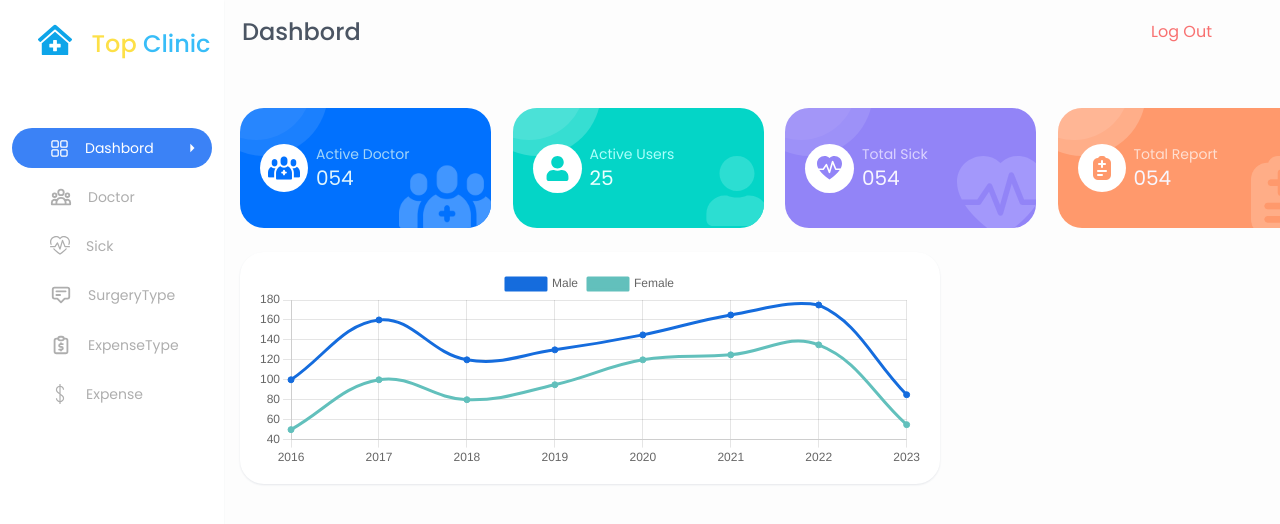
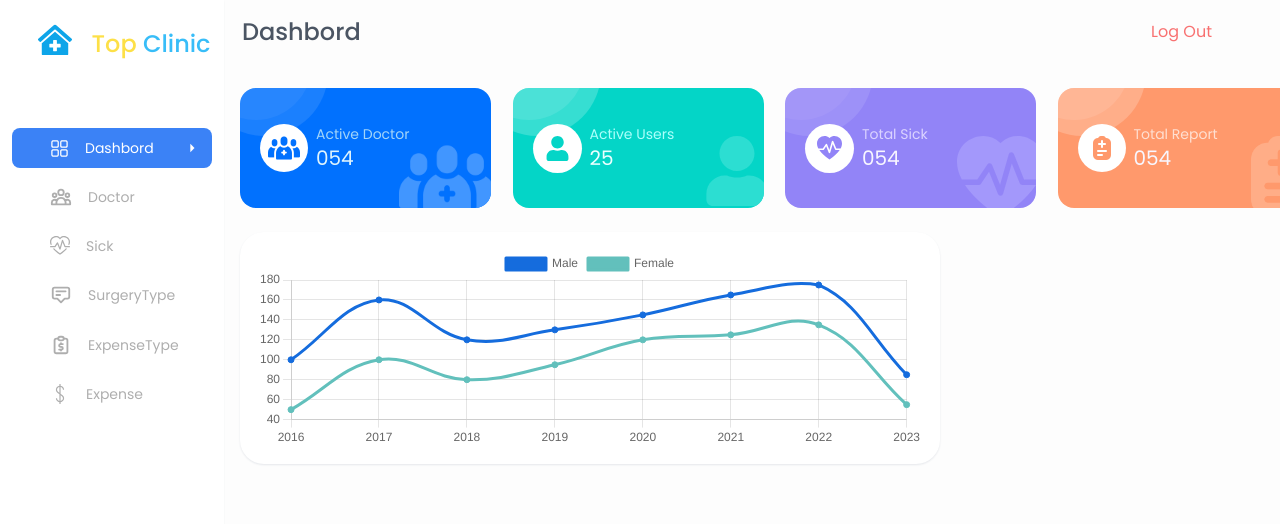
Before and after one commit to zora-997/clinic-management-system, a React (Create React App) app: page /dashbord in a window 1280 px wide. Shown: the top 524 px of the page. Built offline with nearby package versions, Linux system fonts and the light colour scheme; no server answers.

Commit message:
change box body rounded

```diff
--- a/src/components/layout/body/Body.js
+++ b/src/components/layout/body/Body.js
@@ -4,12 +4,13 @@ import CardOne from '../card/CardOne'
 
 const Body = () => {
     return (
-        <div className='body relative mt-10 left-60 right-0 w-[1090px]  select-none'>
-            < div className='flex flex-col w-[1090px] mt-7 ' >
+        <div className='body relative  left-60 right-0 w-[1090px]  select-none'>
+            < div className='flex flex-col w-[1090px] mt-5 ' >
                 <CardBody />
                 <CardOne />
                 {/* <img src={bottomImg} alt="no imgae" className='absolute top-72 w-full h-[300px] ' /> */}
             </div >
+
 
 
 
--- a/src/components/layout/card/CardBody.js
+++ b/src/components/layout/card/CardBody.js
@@ -16,7 +16,7 @@ const CardBody = () => {
         <div className='mt-1 grid grid-cols-4 w-full  '>
 
             <div style={{ backgroundColor: '#0171FE' }}
-                className='pl-5 rounded-3xl  w-[251px] h-[120px] flex items-center justify-start
+                className='pl-5 rounded-2xl  w-[251px] h-[120px] flex items-center justify-start
                 relative  py-3 overflow-hidden '>
                 <div className='bg-white rounded-full'>
                     {/* <FaUsers style={{ color: '#0171FE' }} size={25} className=" relative  transition-colors duration-500 ease-in-out" /> */}
@@ -40,7 +40,7 @@ const CardBody = () => {
 
             {/** card 3 */}
             <div style={{ backgroundColor: '#04D5C7' }}
-                className='  pl-5 rounded-3xl  w-[251px] h-[120px] flex items-center justify-start i
+                className='  pl-5 rounded-2xl  w-[251px] h-[120px] flex items-center justify-start i
                 relative py-3 overflow-hidden'>
                 <div className='bg-white rounded-full p-3'>
                     <FaUser style={{ color: '#04D5C7' }} size={25} className=" relative  transition-colors duration-500 ease-in-out" />
@@ -60,7 +60,7 @@ const CardBody = () => {
 
             {/** card 2 */}
             <div style={{ backgroundColor: '#9284F7' }}
-                className='  pl-5 rounded-3xl  w-[251px] h-[120px] flex items-center justify-start i
+                className='  pl-5 rounded-2xl  w-[251px] h-[120px] flex items-center justify-start i
                 relative py-3 overflow-hidden'>
                 <div className='bg-white rounded-full p-3'>
                     <BsFillHeartPulseFill style={{ color: '#9284F7' }} size={25} className=" relative  transition-colors duration-500 ease-in-out" />
@@ -82,7 +82,7 @@ const CardBody = () => {
 
             {/** card 4 */}
             <div style={{ backgroundColor: '#FF996C' }}
-                className='  pl-5 rounded-3xl  w-[251px] h-[120px] flex items-center justify-start i
+                className='  pl-5 rounded-2xl  w-[251px] h-[120px] flex items-center justify-start i
                 relative py-3 overflow-hidden'>
                 <div className='bg-white rounded-full p-3'>
                     <img src={report} alt="no doctor" />
--- a/src/components/layout/header/Header.js
+++ b/src/components/layout/header/Header.js
@@ -10,7 +10,7 @@ const Header = () => {
 
     return (
         // fixed bka headerka awaste
-        <div className=' flex justify-end w-full h-16  select-none'>
+        <div className=' flex justify-end w-full h-16 select-none'>
             <div className={`h-16  w-[83.6%] `}>
                 <div className={`flex pt-4 justify-between items-end `}>
                     <span className={`font-medium text-2xl text-gray-600 capitalize  ml-8`}> {location.pathname.slice(1)} </span>
@@ -25,7 +25,7 @@ const Header = () => {
 
                     {/** log out buuton */}
                     {location.pathname === "/dashbord" &&
-                        <Link to="/login" className="mr-12 relative rounded-xl px-5 py-1  overflow-hidden group text-red-400   hover:bg-gradient-to-r hover:from-red-300 hover:to-red-300 hover:text-white transition-colors  ease-in duration-300">
+                        <Link to="/login" className="mr-12 relative rounded-md px-5 py-1  overflow-hidden group text-red-400   hover:bg-gradient-to-r hover:from-red-300 hover:to-red-300 hover:text-white transition-colors  ease-in duration-300">
                             <span className="absolute right-0 w-14 h-36 -mt-12 transition-all duration-1000 transform translate-x-12 bg-white opacity-10 rotate-12 group-hover:-translate-x-40 ease"></span>
                             <span className="relative">Log Out</span>
                         </Link>
--- a/src/components/layout/modal/AddExpenseModal.js
+++ b/src/components/layout/modal/AddExpenseModal.js
@@ -46,14 +46,14 @@ const AddExpenseModal = ({ isAddVisible, onClose }) => {
                             <div className='w-1/3'>
                                 <label className='text-gray-500'>Amount</label>
                                 <input type="number" autoComplete="off"
-                                    onChange={(val) => set_new_expense_amount(val.target.value)} value={expense_amount} placeholder='0.00'
+                                    onChange={(val) => set_new_expense_amount(val.target.value)} value={expense_amount} placeholder='0.00' required
                                     className='w-full focus:ring-1 focus:outline-none rounded border mb-3 mt-2 p-2' />
                             </div>
                         </div>
 
                         <label className='text-gray-500'>Date</label>
                         <input type="date" autoComplete="off"
-                            onChange={(val) => set_new_expense_date(val.target.value)} value={expense_date} placeholder='date'
+                            onChange={(val) => set_new_expense_date(val.target.value)} value={expense_date} placeholder='date' required
                             className='w-full focus:ring-1 focus:outline-none rounded border mb-3 mt-2 p-2' />
 
                         <label className='text-gray-500'>Note</label>
--- a/src/page/home/sidebar/bottomSidebat/BottomSideBar.js
+++ b/src/page/home/sidebar/bottomSidebat/BottomSideBar.js
@@ -15,7 +15,7 @@ const BottomSideBar = () => {
     return (
         <div className="w-full font-body flex justify-center">
             <ul style={{ color: '#AEAEAE' }} className='mt-9 flex flex-col text-sm w-[200px] select-none'>
-                <li className={`hover:text-white  ${location.pathname === '/dashbord' && 'bg-blue-500 text-white'} group  hover:bg-blue-500  mb-2 cursor-pointer w-full p-2.5  rounded-full`} >
+                <li className={`hover:text-white  ${location.pathname === '/dashbord' && 'bg-blue-500 text-white'} group  hover:bg-blue-500  mb-2 cursor-pointer w-full p-2.5  rounded-lg`} >
                     <Link to="/dashbord" className="relative flex justify-start items-center w-full">
                         <RxDashboard size={19} className="mr-4 ml-7 " />
                         <span >Dashbord</span>
--- a/src/page/home/sidebar/bottomSidebat/DoctorList.js
+++ b/src/page/home/sidebar/bottomSidebat/DoctorList.js
@@ -8,7 +8,7 @@ const DoctorList = () => {
     const location = useLocation()
     return (
         <div className='w-full'>
-            <li className={`${location.pathname === '/doctor' && 'bg-blue-500 text-white'} mb-2 group cursor-pointer w-full items-center hover:text-white hover:bg-blue-500 duration-100 p-2.5 rounded-full `} >
+            <li className={`${location.pathname === '/doctor' && 'bg-blue-500 text-white'} mb-2 group cursor-pointer w-full items-center hover:text-white hover:bg-blue-500 duration-100 p-2.5 rounded-lg `} >
                 <Link to="/doctor" className="relative flex justify-start items-center w-full">
                     <HiOutlineUserGroup size={22} className="mr-4 ml-7" />
                     <span >Doctor</span>
--- a/src/page/home/sidebar/bottomSidebat/ExpenseList.js
+++ b/src/page/home/sidebar/bottomSidebat/ExpenseList.js
@@ -8,7 +8,7 @@ const ExpenseList = () => {
     const location = useLocation()
     return (
         <div className='w-full'>
-            <li className={`${location.pathname === '/expense' && 'bg-blue-500 text-white'} mb-2 group cursor-pointer w-full items-center hover:text-white hover:bg-blue-500 duration-100 p-2.5 rounded-full `} >
+            <li className={`${location.pathname === '/expense' && 'bg-blue-500 text-white'} mb-2 group cursor-pointer w-full items-center hover:text-white hover:bg-blue-500 duration-100 p-2.5 rounded-lg `} >
                 <Link to="/expense" className="relative flex justify-start items-center w-full">
                     <TfiMoney size={20} className="mr-4 ml-7" />
                     <span >Expense</span>
--- a/src/page/home/sidebar/bottomSidebat/ExpenseType.js
+++ b/src/page/home/sidebar/bottomSidebat/ExpenseType.js
@@ -8,7 +8,7 @@ const ExpenseType = () => {
     const location = useLocation()
     return (
         <div className='w-full'>
-            <li className={`${location.pathname === '/expensetype' && 'bg-blue-500 text-white'} mb-2 group cursor-pointer w-full items-center hover:text-white hover:bg-blue-500 duration-100 p-2.5 rounded-full `} >
+            <li className={`${location.pathname === '/expensetype' && 'bg-blue-500 text-white'} mb-2 group cursor-pointer w-full items-center hover:text-white hover:bg-blue-500 duration-100 p-2.5 rounded-lg `} >
                 <Link to="/expensetype" className="relative flex justify-start items-center w-full">
                     <TbReportMoney size={22} className="mr-4 ml-7" />
                     <span >ExpenseType</span>
--- a/src/page/home/sidebar/bottomSidebat/SickList.js
+++ b/src/page/home/sidebar/bottomSidebat/SickList.js
@@ -7,7 +7,7 @@ const SickList = () => {
 
     return (
         <div className='w-full'>
-            <li className={`${location.pathname === '/sick' && 'bg-blue-500 text-white'} mb-2  cursor-pointer w-full items-center  hover:bg-blue-500 hover:text-white duration-100  p-2.5 rounded-full`}>
+            <li className={`${location.pathname === '/sick' && 'bg-blue-500 text-white'} mb-2  cursor-pointer w-full items-center  hover:bg-blue-500 hover:text-white duration-100  p-2.5 rounded-lg`}>
                 <Link to="/sick" className=" relative flex justify-start enter items-center w-full">
                     <BsHeartPulse size={20} className="mr-4 ml-7" />
                     <span >Sick</span>
--- a/src/page/home/sidebar/bottomSidebat/SurgeryTypeList.js
+++ b/src/page/home/sidebar/bottomSidebat/SurgeryTypeList.js
@@ -6,7 +6,7 @@ const SurgeryTypeList = () => {
     const location = useLocation();
     return (
         <div className='w-full'>
-            <li className={`${location.pathname === '/surgeryType' && 'bg-blue-500 text-white'} mb-2  cursor-pointer w-full items-center hover:text-white hover:bg-blue-500 duration-100 p-2.5 rounded-full`}>
+            <li className={`${location.pathname === '/surgeryType' && 'bg-blue-500 text-white'} mb-2  cursor-pointer w-full items-center hover:text-white hover:bg-blue-500 duration-100 p-2.5 rounded-lg`}>
                 <Link to="/surgeryType" className="flex justify-start items-center w-full relative">
                     <HiOutlineAnnotation size={22} className="mr-4 ml-7" />
                     <span>SurgeryType</span>
```
Also changed, not shown: src/page/Login.js (+16 -17 lines).
